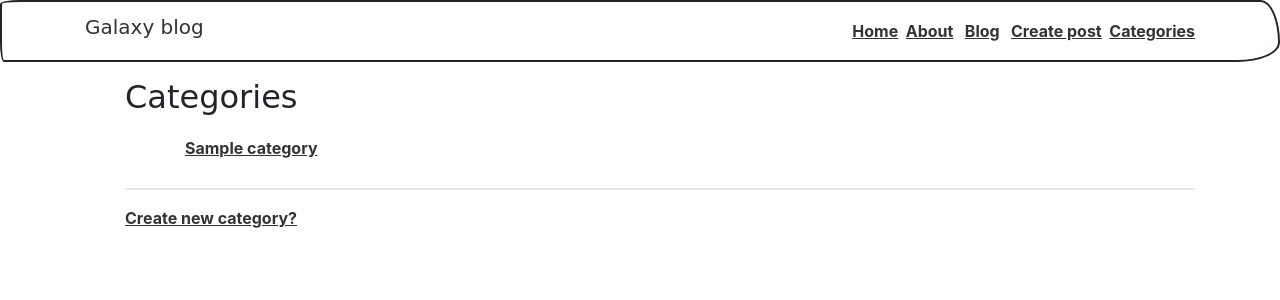
After one commit to M-Ghaith/blog_system, a CodeIgniter app: page /blog/categories in a window 1280 px wide. The commit adds this page. Shown: the top 300 px of the page. Run offline with CodeIgniter, Linux system fonts and the light colour scheme; tables that the repository leaves empty or names only in its code hold one stand-in row (values such as "Sample post"); some libraries are stand-ins or nearby versions; some web fonts are replaced.

Commit message:
Get posts by category, add categories page, create category

```diff
--- a/application/config/autoload.php
+++ b/application/config/autoload.php
@@ -132,4 +132,4 @@ $autoload['language'] = array();
 |
 |	$autoload['model'] = array('first_model' => 'first');
 */
-$autoload['model'] = array('post_model');
+$autoload['model'] = array('post_model', 'category_model');
--- a/application/config/routes.php
+++ b/application/config/routes.php
@@ -7,6 +7,11 @@ $route['posts/(:any)'] = 'posts/view/$1';
 $route['posts'] = 'posts/index';
 
 $route['default_controller'] = 'pages/view';
+
+$route['categories'] = 'categories/index';
+$route['categories/create'] = 'categories/create';
+$route['categories/posts/(:any)'] = 'categories/posts/$1';
+
 $route['(:any)'] = 'pages/view/$1';
 $route['404_override'] = '';
 $route['translate_uri_dashes'] = FALSE;
--- /dev/null
+++ b/application/controllers/Categories.php
@@ -0,0 +1,35 @@
+<?php
+    class Categories extends CI_Controller{
+
+        public function index(){
+            $data['categories'] = $this->category_model->get_categories();
+
+            $this->load->view('templates/header');
+            $this->load->view('categories/index', $data);
+            $this->load->view('templates/footer');
+        }
+
+        public function create(){
+            $data['title'] = 'Create category';
+
+            $this->form_validation->set_rules('name', 'Name', 'required');
+
+            if($this->form_validation->run() === FALSE){
+                $this->load->view('templates/header');
+                $this->load->view('categories/create', $data);
+                $this->load->view('templates/footer');
+            }else{
+                $this->category_model->create_category();
+                redirect('categories');
+            }
+        }
+
+        public function posts($id){
+            $data['title'] = $this->category_model->get_category($id)->name;
+            $data['posts'] = $this->post_model->get_posts_by_category($id);
+
+            $this->load->view('templates/header');
+            $this->load->view('posts/index', $data);
+            $this->load->view('templates/footer');
+        }
+    }
--- /dev/null
+++ b/application/models/Category_model.php
@@ -0,0 +1,23 @@
+<?php
+    class Category_model extends CI_Model{
+        public function __construct(){
+            $this->load->database();
+        }
+
+        public function create_category(){
+            $data = array (
+                'name' => $this->input->post('name')
+            );
+            return $this->db->insert('categories', $data);
+        }
+
+        public function get_categories(){
+            $this->db->order_by('name');
+            $query = $this->db->get('categories');
+            return $query->result_array();
+        }
+        public function get_category($id){
+            $query = $this->db->get_where('categories', array('id' => $id));
+            return $query->row();
+        }
+    }
--- a/application/models/Post_model.php
+++ b/application/models/Post_model.php
@@ -61,4 +61,11 @@
             return $query->result_array();
         }
 
+        public function get_posts_by_category($category_id){
+            $this->db->order_by('posts.id' , 'DESC');
+            $this->db->join('categories', 'categories.id = posts.categorie_id');
+            $query = $this->db->get_where('posts', array('categorie_id' => $category_id));
+            return $query->result_array();
+        }
+
     }
--- /dev/null
+++ b/application/views/categories/index.php
@@ -0,0 +1,13 @@
+<dir>
+    <h2>Categories</h2>
+    <ul class="list-gorup">
+        <?php foreach($categories as $categroy):?>
+            <li class="list-group-item">
+                <a href="<?php echo site_url('/categories/posts/'.$categroy['id'])?>">
+                <?=$categroy['name'];?></a>
+            </li>
+        <?php endforeach;?>
+    </ul>
+    <hr>
+    <a href="<?= base_url();?>categories/create">Create new category?</a>
+</dir>
--- a/application/views/posts/create.php
+++ b/application/views/posts/create.php
@@ -12,12 +12,12 @@
     </div>
     <!-- Select an category -->
     <div class="form-group">
-    <label>Which category your post belong to! </label>
+    <label>Which category your post belong to! </label>&nbsp;
       <select name="category_id" class="form_control">
         <?php foreach($categories as $category): ?>
         <option value="<?=$category['id']?>"><?=$category['name']?></option>
         <?php endforeach?>
-      </select>
+      </select>&nbsp;&nbsp;or create <a href="<?= base_url();?>categories/create">new one!</a>
     </div>
     <!-- upload image -->
     <div class="form-group" >
--- a/application/views/posts/index.php
+++ b/application/views/posts/index.php
@@ -4,7 +4,7 @@
         <div class="row">
             <div class="col-sm-12">
                 <h3 style="color: #0075ea"><?= $post['title']; ?></h3>
-                <small>Posted on: <?= $post['created_at'];?> in <strong><?=$post['name']?></strong> &nbsp; <?=$post['edited'];?></small>
+                <small>Posted on: <?= $post['created_at'];?> in <a href="<?php echo site_url('/categories/posts/'.$post['id'])?>"><strong><?=$post['name']?></strong></a> &nbsp; <?=$post['edited'];?></small>
                 <p><?=word_limiter($post['body'],40);?></p>
                 <a href="<?php echo site_url('/posts/'.$post['slug']);?>">Read more</a>
             </div>
--- a/application/views/templates/header.php
+++ b/application/views/templates/header.php
@@ -13,7 +13,8 @@
                         <li><a href="<?= base_url();?>">Home</a></li>&nbsp;&nbsp;
                         <li><a href="<?= base_url();?>about">About</a></li>&nbsp; &nbsp;
                         <li><a href="<?= base_url();?>posts">Blog</a></li>&nbsp; &nbsp;
-                        <li><a href="<?= base_url();?>posts/create">Create post</a></li>
+                        <li><a href="<?= base_url();?>posts/create">Create post</a></li>&nbsp;&nbsp;
+                        <li><a href="<?= base_url();?>categories">Categories</a></li>
                 </div>
             </div>
         </nav>
```
Also changed, not shown: application/views/categories/create.php (added, +12 -0 lines).
